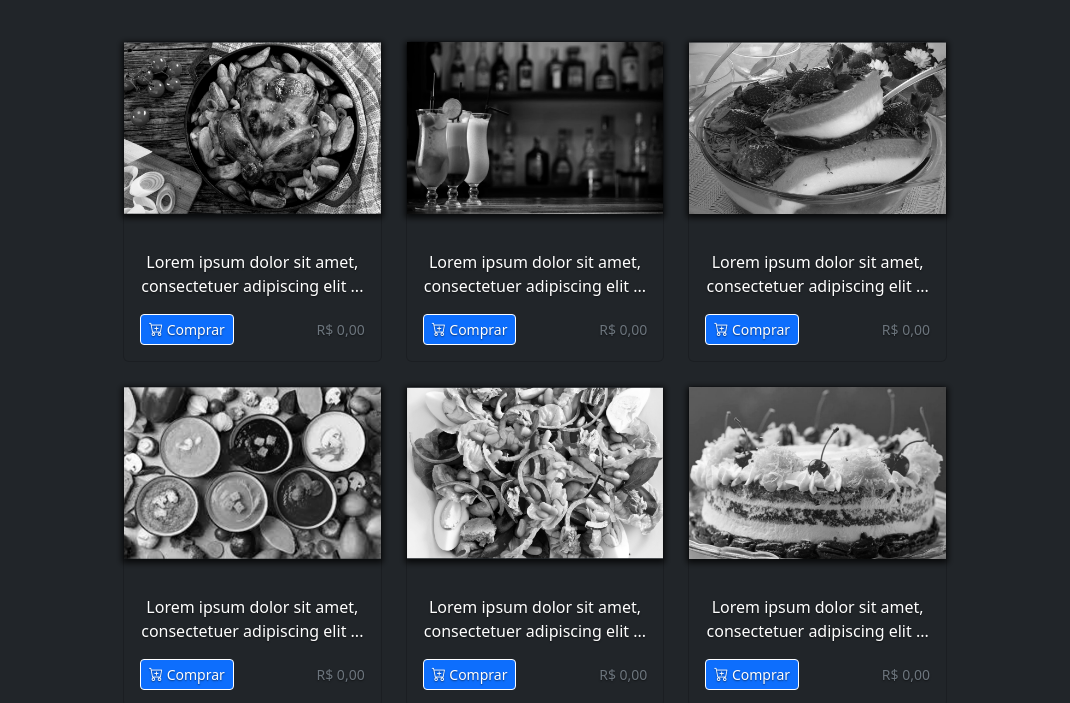
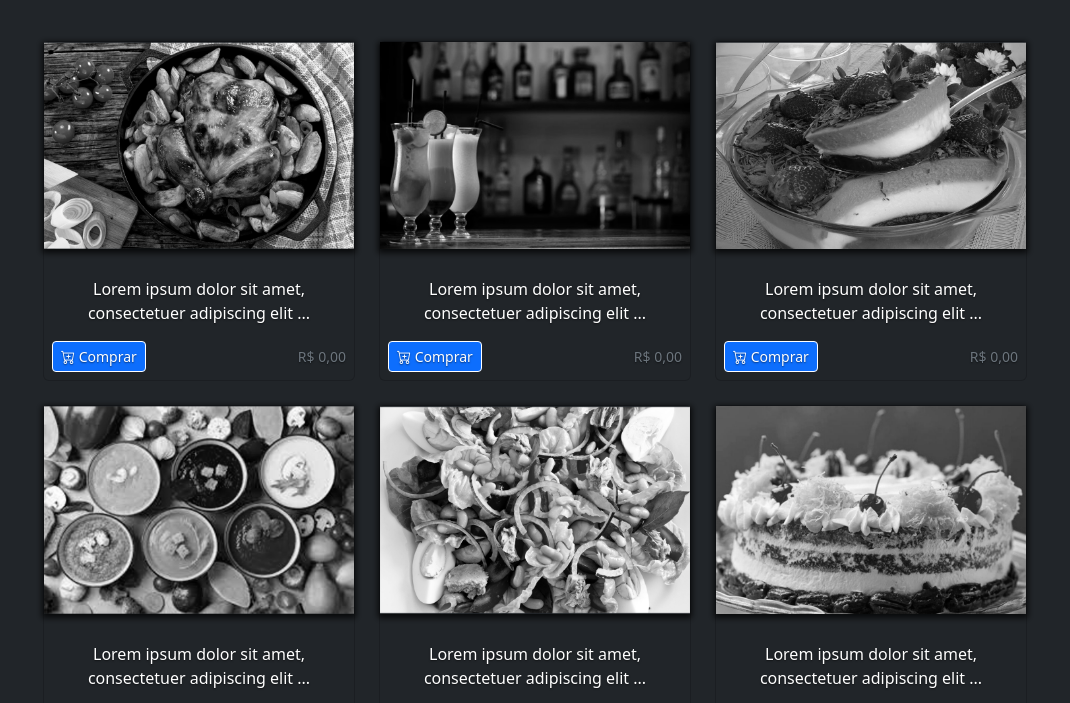
Before and after one commit to Sandra-Silva-Santos/Cardapio, a plain HTML site: page produtos.html in a window 1280 px wide. Shown: the part 73-776 px from the top of the page, without its empty margins (105-1175 px from the left). Drawn offline with nearby package versions, Linux system fonts and the light colour scheme.

Commit message:
Update cover.css

```diff
--- a/css/cover.css
+++ b/css/cover.css
@@ -8,7 +8,8 @@
 .btn-secondary:hover,
 .btn-secondary:focus {
   color: #333;
-  text-shadow: none; /* Prevent inheritance from `body` */
+  text-shadow: none;
+  /* Prevent inheritance from `body` */
 }
 
 
@@ -21,8 +22,12 @@ body {
   box-shadow: inset 0 0 0rem rgba(0, 0, 0, .05);
 }
 
+div .card-body {
+  padding: 0.50rem;
+}
+
 .cover-container {
-  max-width: 55em;
+  max-width: 65em;
 }
 
 
@@ -43,7 +48,7 @@ body {
   border-bottom-color: rgba(255, 255, 255, .25);
 }
 
-.nav-masthead .nav-link + .nav-link {
+.nav-masthead .nav-link+.nav-link {
   margin-left: 1rem;
 }
 
```
